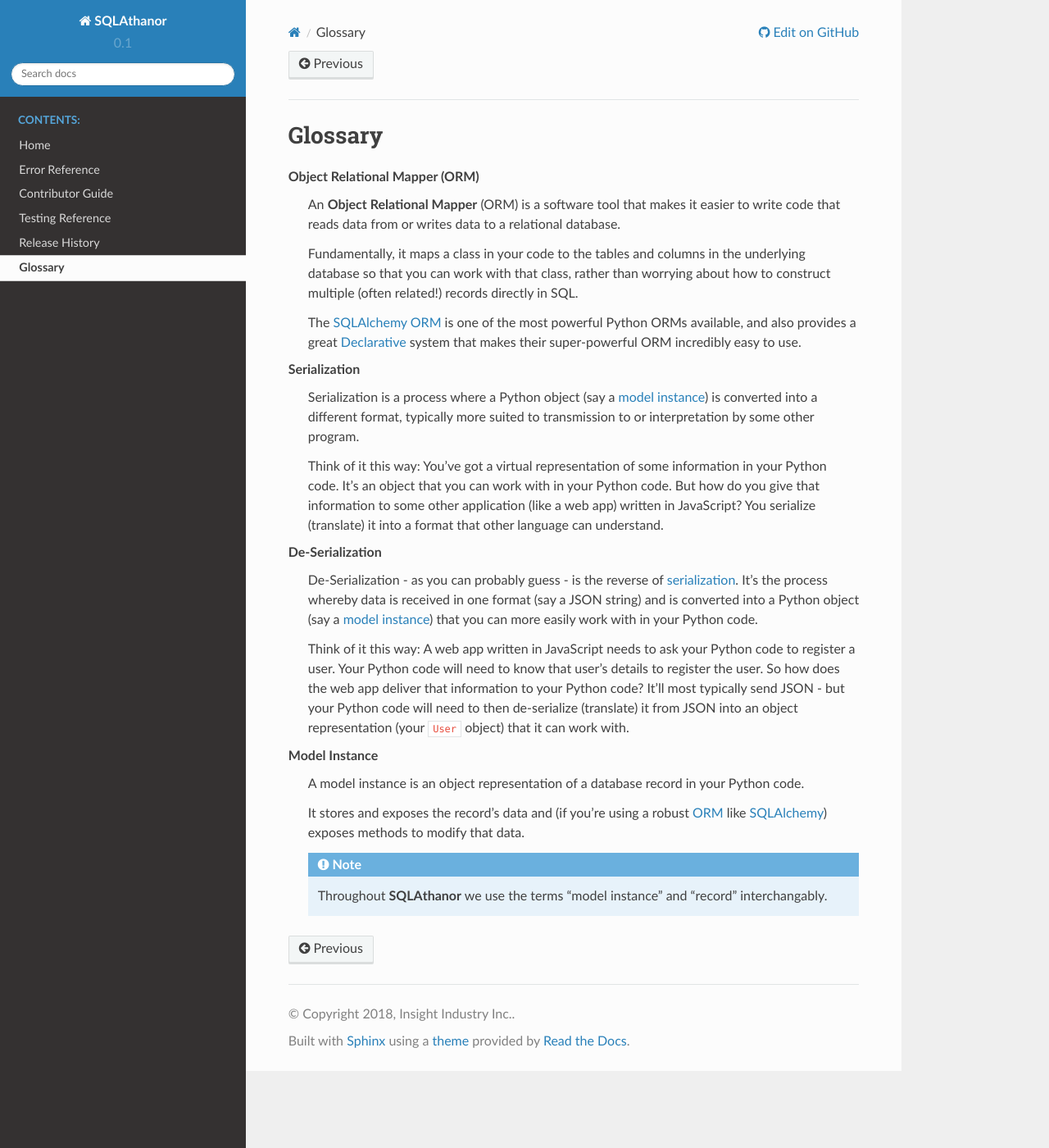
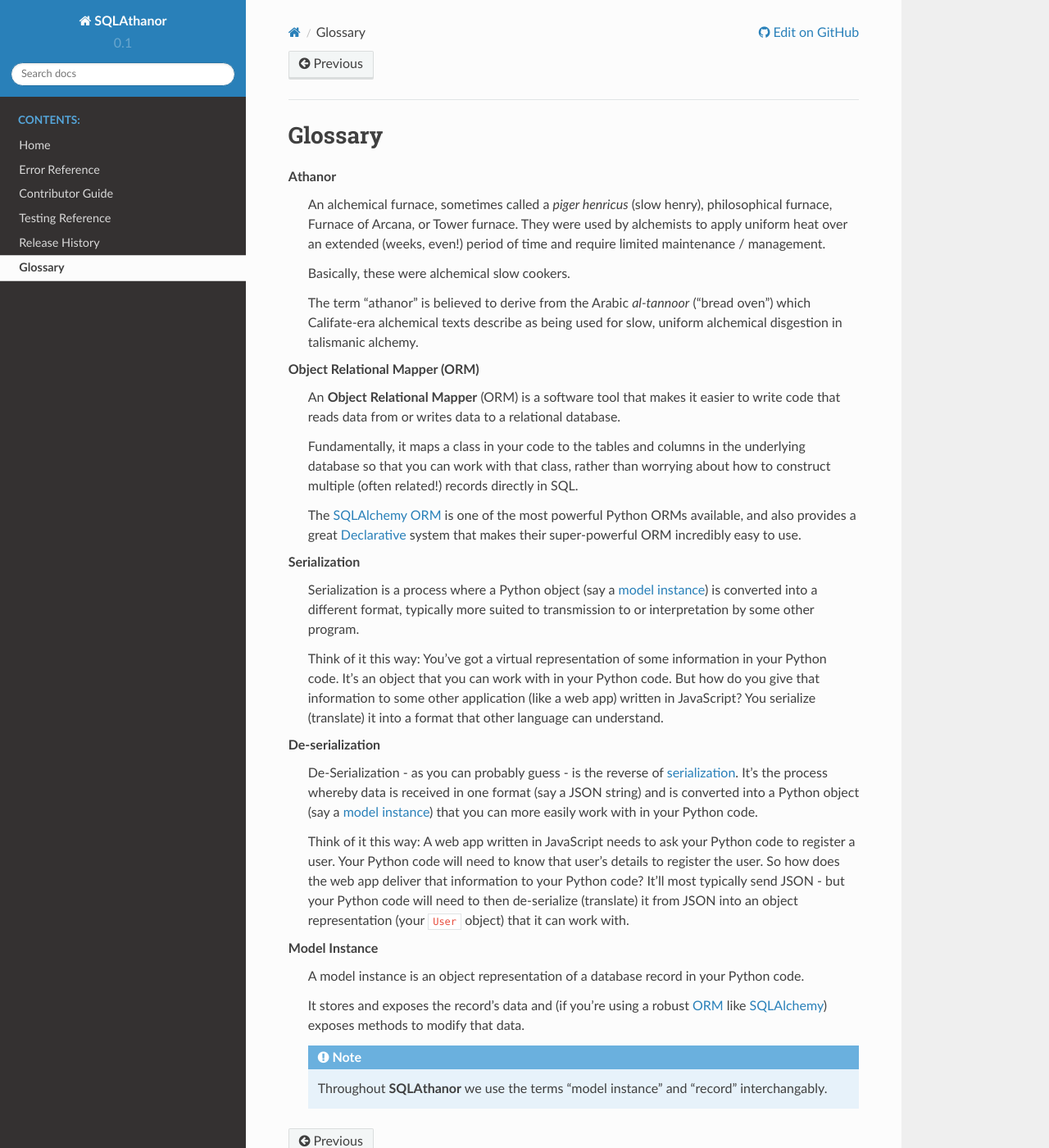
Before and after one commit to insightindustry/sqlathanor, a Sphinx documentation site: the page built from docs/glossary.rst, in a window 1280 px wide and 1400 px high. Shown: the whole window at 82% size. Built offline with Sphinx 7.4.7 and the Read the Docs theme 2.0.0, drawn with Linux system fonts in a browser that asks for light colours; pages that are not in the unit, such as notebooks, are missing from menus.

Commit message:
Revised documentation for #16

```diff
--- a/docs/_dependencies.rst
+++ b/docs/_dependencies.rst
@@ -2,10 +2,10 @@
 
   .. tab:: Python 3.x
 
-    * `SQLAlchemy v.0.8 <https://www.sqlalchemy.org>`_ 0.8 or higher
+    * `SQLAlchemy v.0.8 <https://www.sqlalchemy.org>`_ or higher
     * `Validator-Collection v.1.1.0 <https://github.com/insightindustry/validator-collection>`_ or higher
 
   .. tab:: Python 2.x
 
-    * `SQLAlchemy <https://www.sqlalchemy.org>`_ 0.8 or higher
+    * `SQLAlchemy v.0.8 <https://www.sqlalchemy.org>`_ or higher
     * `Validator-Collection v.1.1.0 <https://github.com/insightindustry/validator-collection>`_ or higher
--- a/docs/glossary.rst
+++ b/docs/glossary.rst
@@ -3,6 +3,18 @@
 **********
 
 .. glossary::
+
+  Athanor
+    An alchemical furnace, sometimes called a *piger henricus* (slow henry),
+    philosophical furnace, Furnace of Arcana, or Tower furnace. They were used
+    by alchemists to apply uniform heat over an extended (weeks, even!) period
+    of time and require limited maintenance / management.
+
+    Basically, these were alchemical slow cookers.
+
+    The term "athanor" is believed to derive from the Arabic *al-tannoor* ("bread
+    oven") which Califate-era alchemical texts describe as being used for slow,
+    uniform alchemical disgestion in talismanic alchemy.
 
   Object Relational Mapper (ORM)
     An **Object Relational Mapper** (ORM) is a software tool that makes it easier
@@ -28,7 +40,7 @@
     written in JavaScript? You serialize (translate) it into a format that other
     language can understand.
 
-  De-Serialization
+  De-serialization
     De-Serialization - as you can probably guess - is the reverse of
     :term:`serialization`. It's the process whereby data is received in one format
     (say a JSON string) and is converted into a Python object (say a
```
Also changed, not shown: docs/index.rst (+55 -40 lines).
